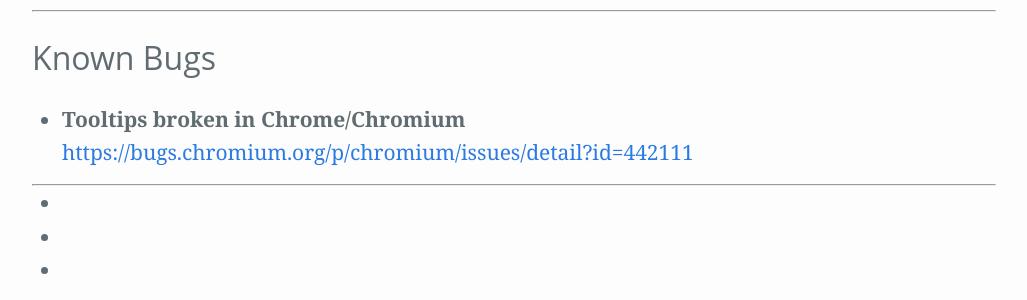
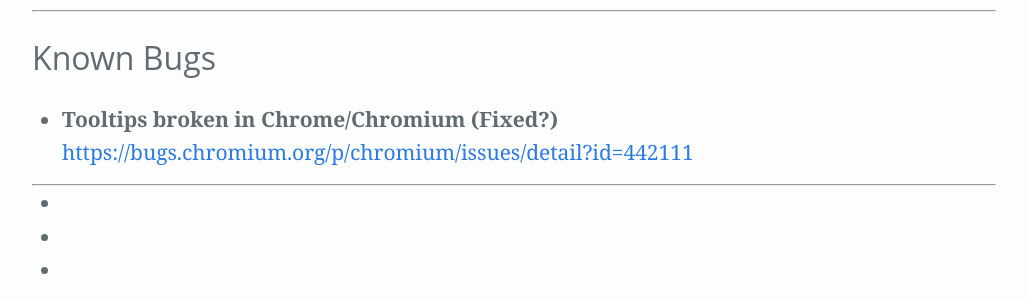
Before and after one commit to Zren/zren.github.io, a Jekyll site: the page built from kde.md, in a window 1280 px wide and 900 px high, scrolled down 10190 px. Shown: the part 364-664 px from the top of the window, without its empty margins (126-1153 px from the left). Built offline with Jekyll 4.4.1, drawn with Linux system fonts in a browser that asks for light colours.

Commit message:
Broken tooltips in chrome is probably fixed

```diff
--- a/kde.md
+++ b/kde.md
@@ -434,7 +434,7 @@
 # Known Bugs
 
 {% assign i = i | plus: 1 %}
-* {:#bug-{{ i }}} Tooltips broken in Chrome/Chromium
+* {:#bug-{{ i }}} Tooltips broken in Chrome/Chromium (Fixed?)
   <https://bugs.chromium.org/p/chromium/issues/detail?id=442111>
 
 -----
```
